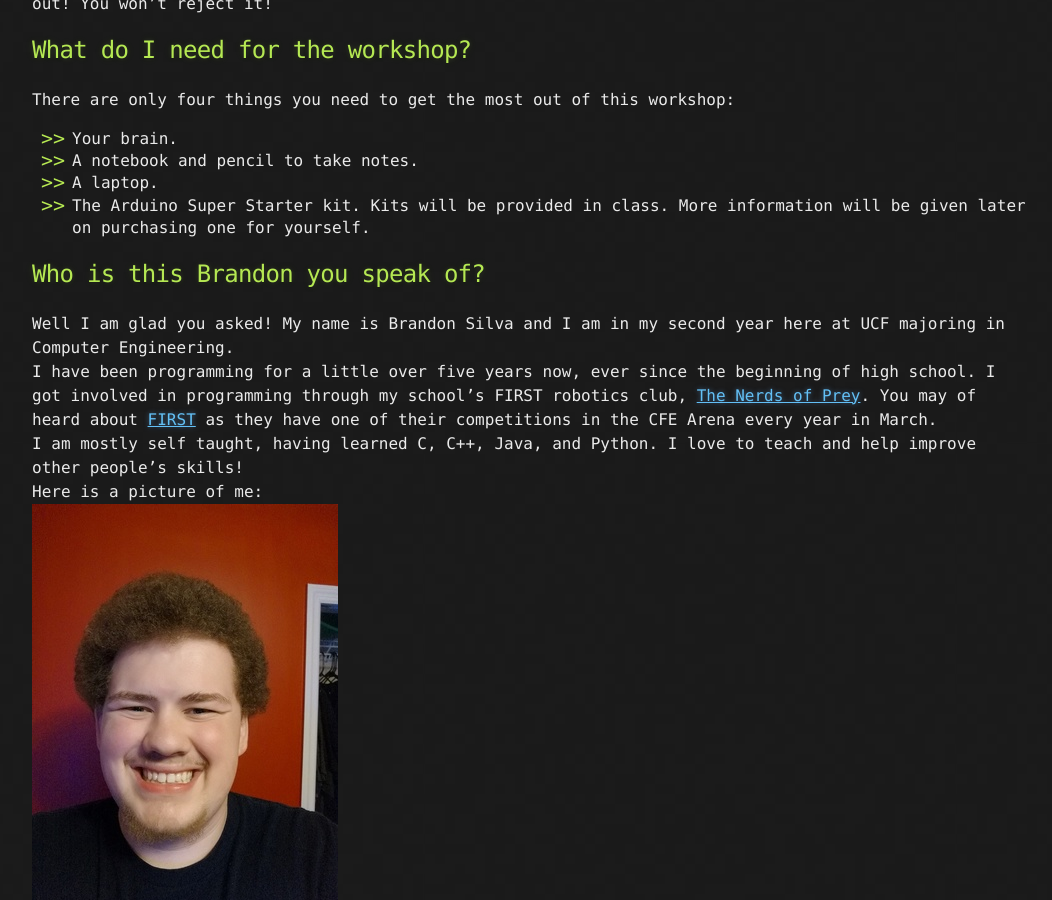
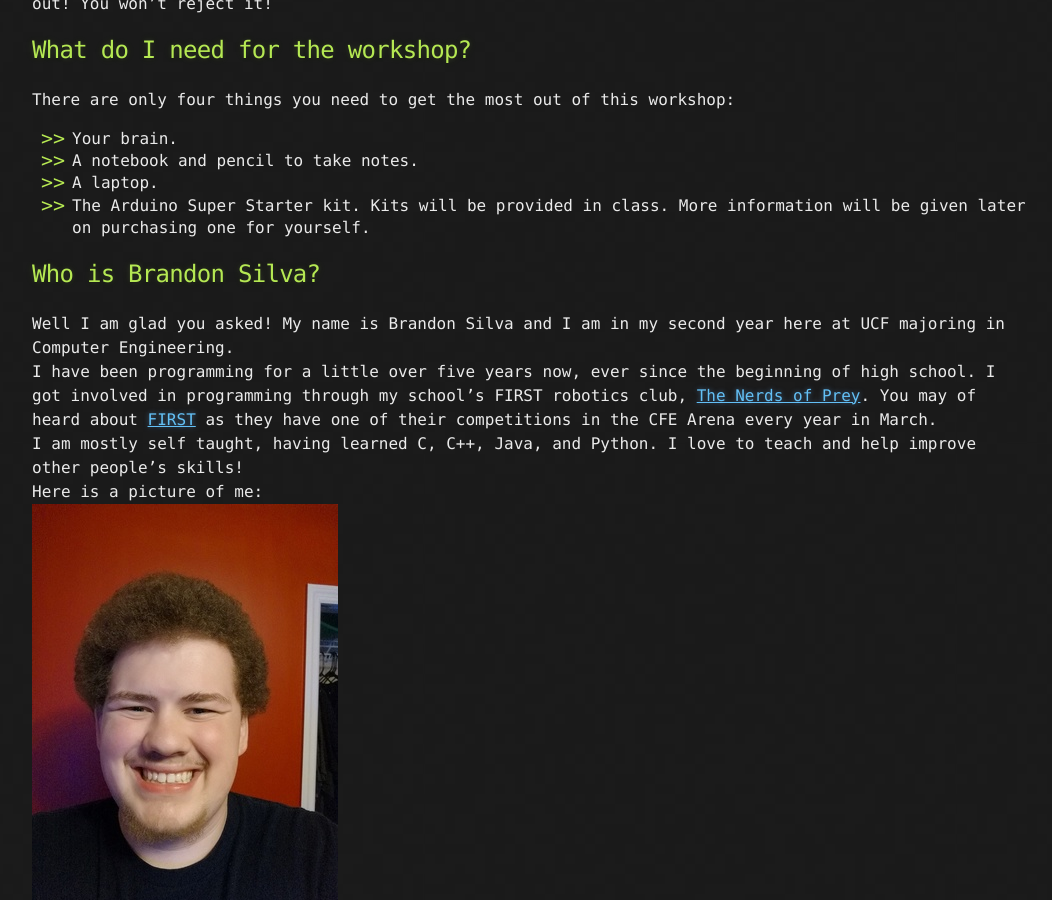
Before and after one commit to brandons209/workshop, a Jekyll site: the page built from pages/About.md, in a window 1280 px wide and 900 px high, scrolled down 621 px. Shown: the whole window, without its empty margins (108-1160 px from the left). Built offline with Jekyll 4.4.1, drawn with Linux system fonts in a browser that asks for light colours.

Commit message:
minor change

```diff
--- a/pages/About.md
+++ b/pages/About.md
@@ -23,7 +23,7 @@ There are only four things you need to get the most out of this workshop:
 - A laptop.
 - The Arduino Super Starter kit. Kits will be provided in class. More information will be given later on purchasing one for yourself.
 
-## Who is this Brandon you speak of?
+## Who is Brandon Silva?
 Well I am glad you asked! My name is Brandon Silva and I am in my second year here at UCF majoring in Computer Engineering.
 I have been programming for a little over five years now, ever since the beginning of high school. I got involved in programming through my school's FIRST robotics club, [The Nerds of Prey](http://thenerdsofprey.com). You may of heard about [FIRST](https://www.firstinspires.org/robotics/frc) as they have one of their competitions in the CFE Arena every year in March.
 I am mostly self taught, having learned C, C++, Java, and Python. I love to teach and help improve other people's skills!
```
